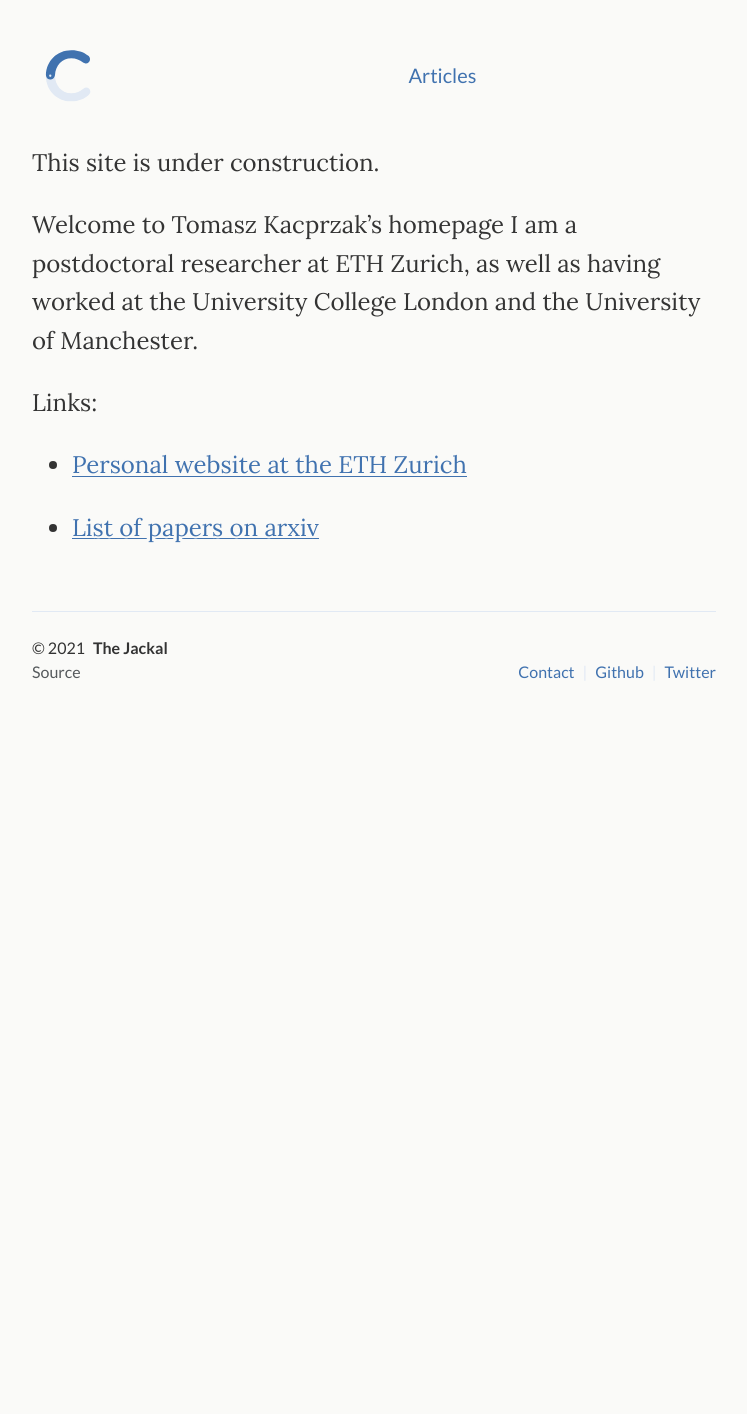
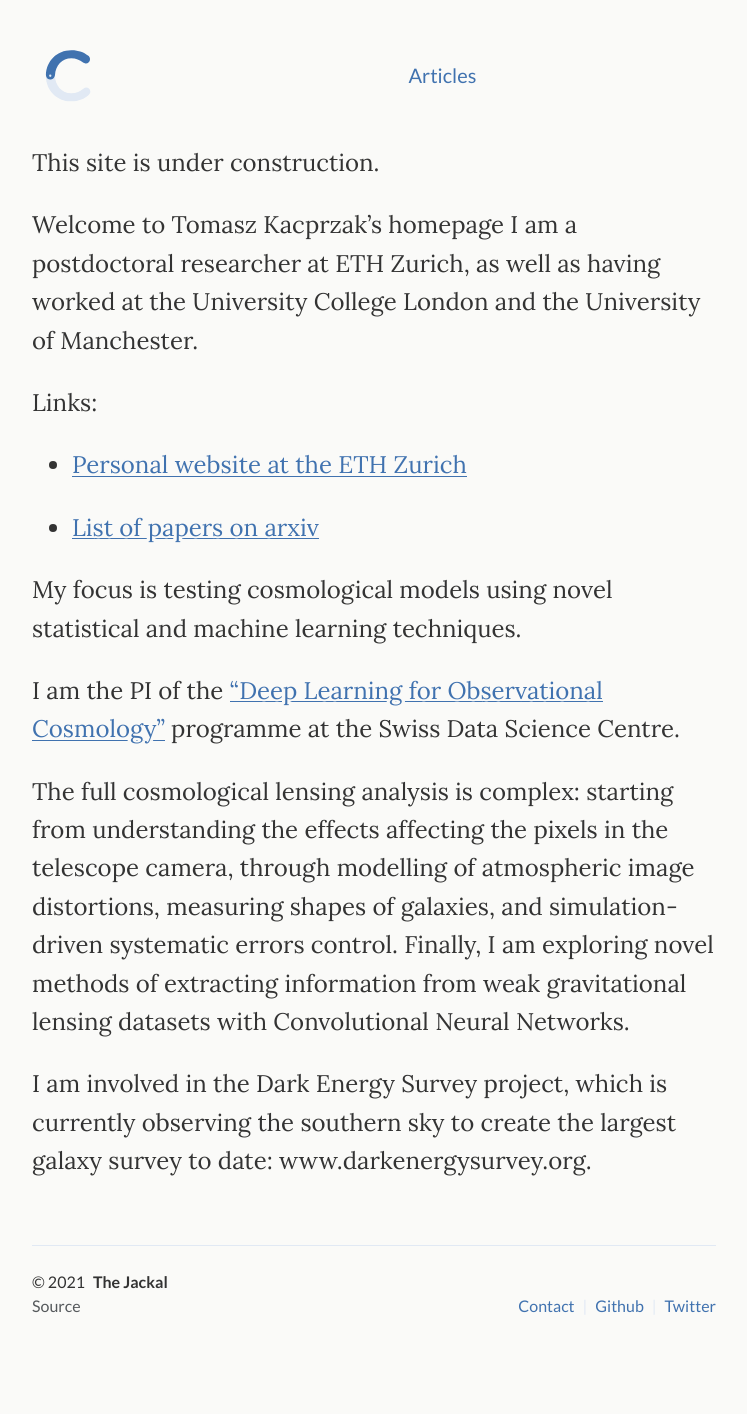
Before and after one commit to tomaszkacprzak/tomaszkacprzak.github.io, a Jekyll site: the page built from index.md, in a window 1280 px wide. Shown: the whole page, without its empty margins (266-1013 px from the left). Built offline with Jekyll 4.4.1, drawn with Linux system fonts in a browser that asks for light colours; before the commit the page ends 900 px from its top, so only the background shows below that.

Commit message:
Update index.md

```diff
--- a/index.md
+++ b/index.md
@@ -19,6 +19,18 @@ Links:
 
 
 
+
+
+My focus is testing cosmological models using novel statistical and machine learning techniques.
+
+I am the PI of the ["Deep Learning for Observational Cosmology"](https://datascience.ch/project/deep-learning-for-observational-cosmology-dloc/) programme at the Swiss Data Science Centre.
+
+The full cosmological lensing analysis is complex: starting from understanding the effects affecting the pixels in the telescope camera, through modelling of atmospheric image distortions, measuring shapes of galaxies, and simulation-driven systematic errors control. Finally, I am exploring novel methods of extracting information from weak gravitational lensing datasets with Convolutional Neural Networks.
+
+I am involved in the Dark Energy Survey project, which is currently observing the southern sky to create the largest galaxy survey to date: www.darkenergysurvey.org.
+
+
+
 <!--   Hi! this is just a sample **intro text**. You would normally put your [full name](about/) here and say something *smart* about yourself. -->
 
 <!--  This could also be the good place to say were you are coming from, what you [do for a living](work/) and maybe what you are [interested in](projects/). You might also be [writing](articles/) about stuff. -->
```
